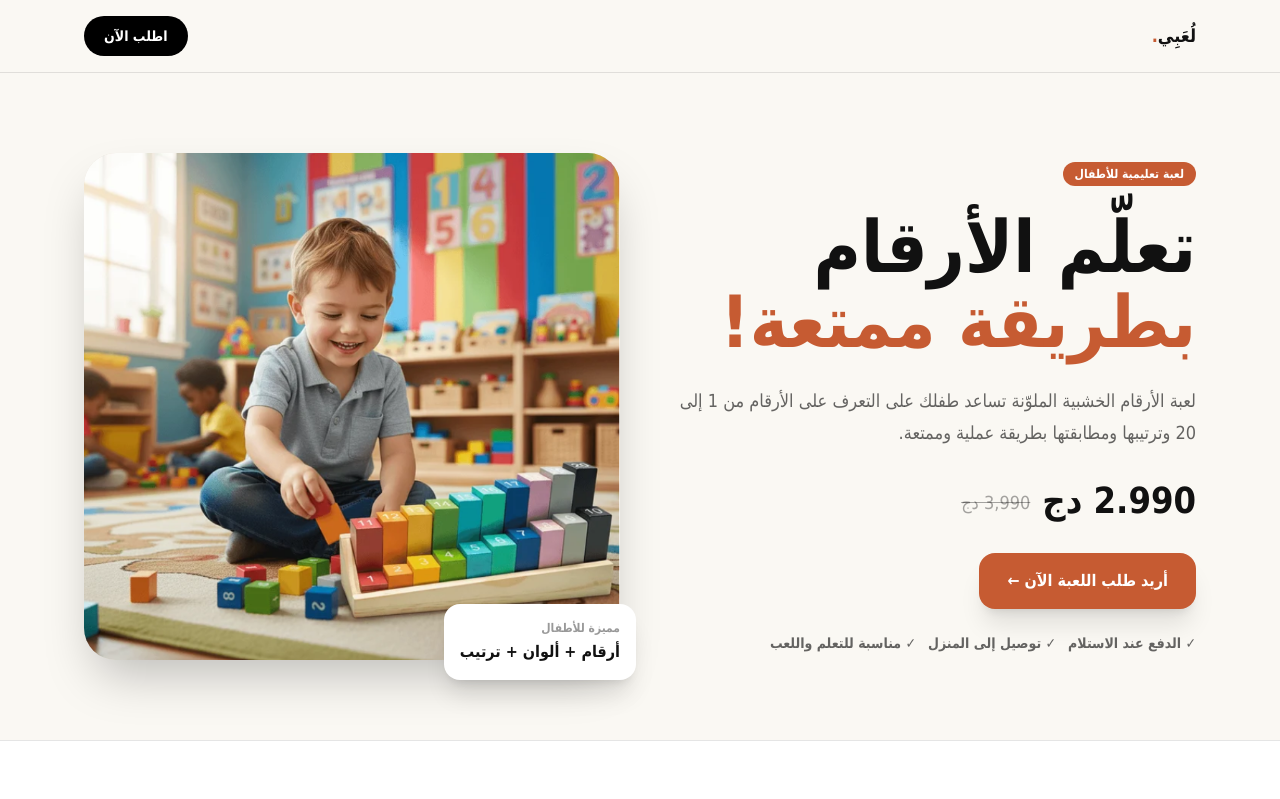
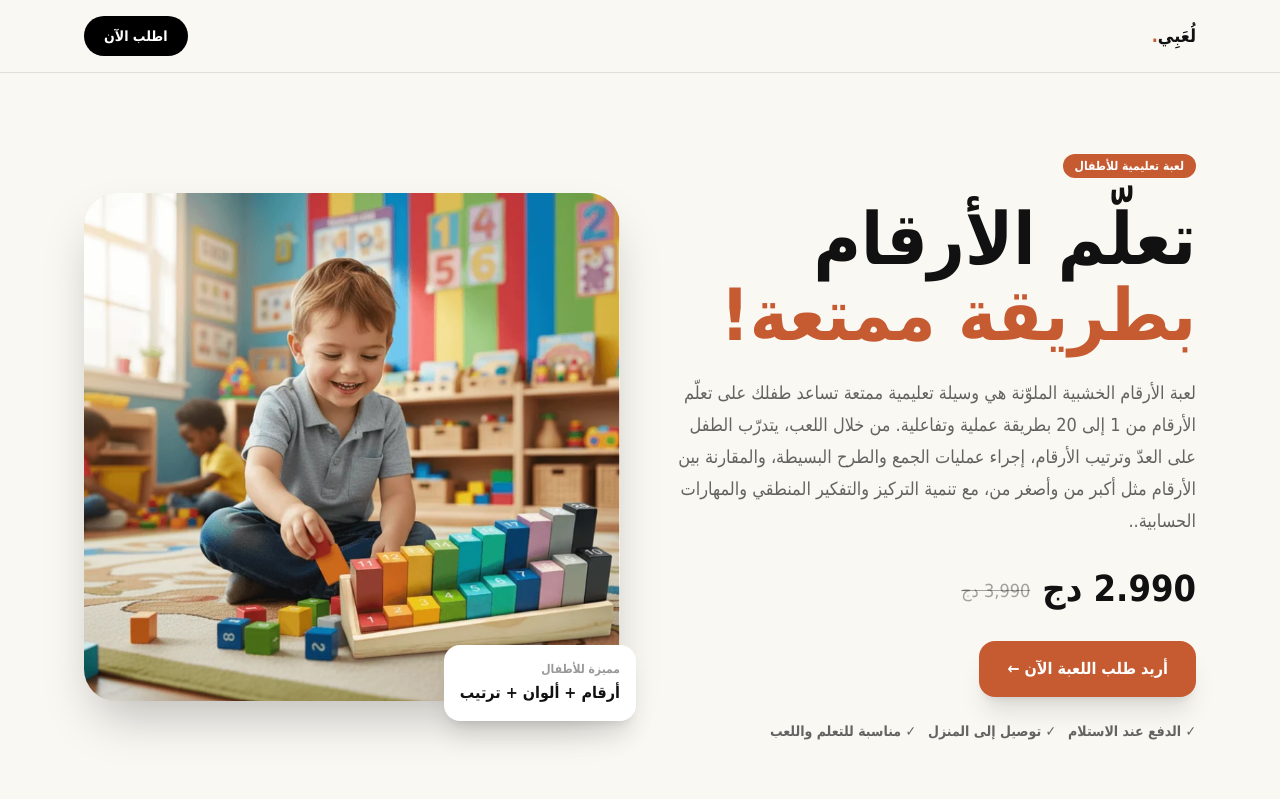
Before and after one commit to zahiamk/cod-single-product, a Next.js app: page / in a window 1280 px wide. Shown: the top 799 px of the page. Built offline with nearby package versions, Linux system fonts and the light colour scheme.

Commit message:
Revise product description for educational toy
Updated the product description for the educational toy, enhancing clarity and detail about its features and benefits.

```diff
--- a/app/page.tsx
+++ b/app/page.tsx
@@ -38,7 +38,7 @@ export default function Home() {
         <div>
           <span className="inline-flex rounded-full bg-[#c65b32] px-3 py-1 text-xs font-bold text-white">لعبة تعليمية للأطفال</span>
           <h1 className="mt-6 text-5xl font-black leading-[1.05] md:text-7xl">تعلّم الأرقام<br/><span className="text-[#c65b32]">بطريقة ممتعة!</span></h1>
-          <p className="mt-6 max-w-xl text-lg leading-8 text-black/60">لعبة الأرقام الخشبية الملوّنة تساعد طفلك على التعرف على الأرقام من 1 إلى 20 وترتيبها ومطابقتها بطريقة عملية وممتعة.</p>
+          <p className="mt-6 max-w-xl text-lg leading-8 text-black/60">لعبة الأرقام الخشبية الملوّنة هي وسيلة تعليمية ممتعة تساعد طفلك على تعلّم الأرقام من 1 إلى 20 بطريقة عملية وتفاعلية. من خلال اللعب، يتدرّب الطفل على العدّ وترتيب الأرقام، إجراء عمليات الجمع والطرح البسيطة، والمقارنة بين الأرقام مثل أكبر من وأصغر من، مع تنمية التركيز والتفكير المنطقي والمهارات الحسابية..</p>
           <div className="mt-8 flex items-end gap-3"><span className="text-4xl font-black">{price.toLocaleString("ar-DZ")} دج</span><span className="mb-1 text-lg text-black/35 line-through">3,990 دج</span></div>
           <a href="#order" className="mt-8 inline-flex rounded-2xl bg-[#c65b32] px-7 py-4 font-bold text-white shadow-xl">أريد طلب اللعبة الآن ←</a>
           <div className="mt-6 flex flex-wrap gap-3 text-sm font-semibold text-black/60"><span>✓ الدفع عند الاستلام</span><span>✓ توصيل إلى المنزل</span><span>✓ مناسبة للتعلم واللعب</span></div>
```
